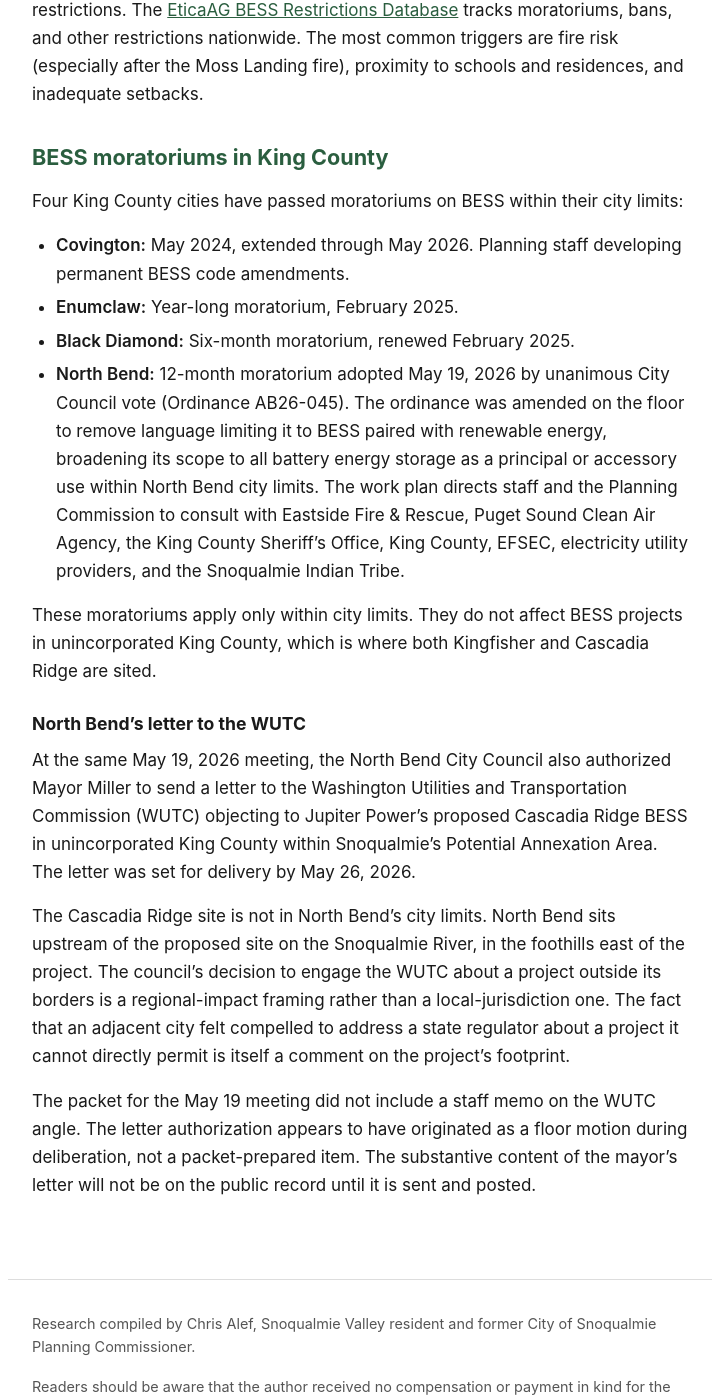
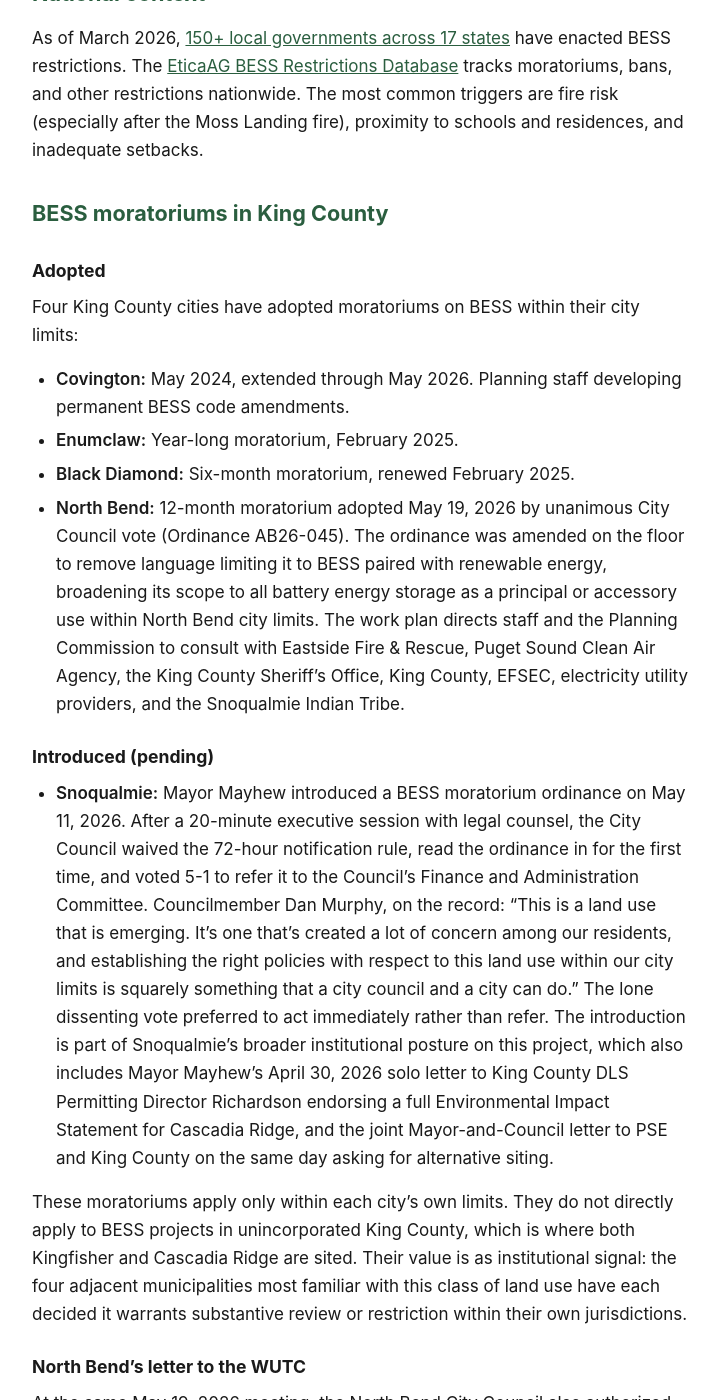
Before and after one commit to calef/cascadia-ridge-bess, a Jekyll site: the page built from _pages/other-projects.md, in a window 1280 px wide and 1400 px high, scrolled down 6813 px. Shown: the whole window, without its empty margins (280-999 px from the left). Built offline with Jekyll 4.4.1, drawn with Linux system fonts in a browser that asks for light colours; some of the changed text lies outside the part shown.

Commit message:
Deploy site 2026-05-26-122711

```diff
--- a/_pages/other-projects.md
+++ b/_pages/other-projects.md
@@ -37,7 +37,7 @@ Stalled. The King County application appears inactive. The Army Corps wetland ap
 
 Both projects are in unincorporated King County where the adjacent city has no permitting authority. Both involve waterways connected to salmon-bearing watersheds with tribal significance. Both fall under Councilmember Perry's Ordinance 19824.
 
-Key differences: Kingfisher is adjacent to a middle school with ~900 students. Cascadia Ridge is larger (45 acres / 130 MW vs. 14.1 acres). Covington passed a moratorium within its city limits. Snoqualmie has not. Ordinance 19824 was drafted partly in response to Kingfisher. Cascadia Ridge is one of the first projects to move through it.
+Key differences: Kingfisher is adjacent to a middle school with ~900 students. Cascadia Ridge is larger (45 acres / 130 MW vs. 14.1 acres). Covington passed a moratorium within its city limits early in the Kingfisher fight. Snoqualmie has introduced a moratorium ordinance for its own city limits (referred to committee May 11, 2026) but has not yet adopted one. Ordinance 19824 was drafted partly in response to Kingfisher. Cascadia Ridge is one of the first projects to move through it.
 
 ## Hillsboro, OR — Jupiter Power "Blackberry Grove" (approved despite record opposition)
 
@@ -135,14 +135,20 @@ As of March 2026, [150+ local governments across 17 states](https://www.globenew
 
 ## BESS moratoriums in King County
 
-Four King County cities have passed moratoriums on BESS within their city limits:
+### Adopted
+
+Four King County cities have adopted moratoriums on BESS within their city limits:
 
 - **Covington:** May 2024, extended through May 2026. Planning staff developing permanent BESS code amendments.
 - **Enumclaw:** Year-long moratorium, February 2025.
 - **Black Diamond:** Six-month moratorium, renewed February 2025.
 - **North Bend:** 12-month moratorium adopted May 19, 2026 by unanimous City Council vote (Ordinance AB26-045). The ordinance was amended on the floor to remove language limiting it to BESS paired with renewable energy, broadening its scope to all battery energy storage as a principal or accessory use within North Bend city limits. The work plan directs staff and the Planning Commission to consult with Eastside Fire & Rescue, Puget Sound Clean Air Agency, the King County Sheriff's Office, King County, EFSEC, electricity utility providers, and the Snoqualmie Indian Tribe.
 
-These moratoriums apply only within city limits. They do not affect BESS projects in unincorporated King County, which is where both Kingfisher and Cascadia Ridge are sited.
+### Introduced (pending)
+
+- **Snoqualmie:** Mayor Mayhew introduced a BESS moratorium ordinance on May 11, 2026. After a 20-minute executive session with legal counsel, the City Council waived the 72-hour notification rule, read the ordinance in for the first time, and voted 5-1 to refer it to the Council's Finance and Administration Committee. Councilmember Dan Murphy, on the record: "This is a land use that is emerging. It's one that's created a lot of concern among our residents, and establishing the right policies with respect to this land use within our city limits is squarely something that a city council and a city can do." The lone dissenting vote preferred to act immediately rather than refer. The introduction is part of Snoqualmie's broader institutional posture on this project, which also includes Mayor Mayhew's April 30, 2026 solo letter to King County DLS Permitting Director Richardson endorsing a full Environmental Impact Statement for Cascadia Ridge, and the joint Mayor-and-Council letter to PSE and King County on the same day asking for alternative siting.
+
+These moratoriums apply only within each city's own limits. They do not directly apply to BESS projects in unincorporated King County, which is where both Kingfisher and Cascadia Ridge are sited. Their value is as institutional signal: the four adjacent municipalities most familiar with this class of land use have each decided it warrants substantive review or restriction within their own jurisdictions.
 
 ### North Bend's letter to the WUTC
 
```
